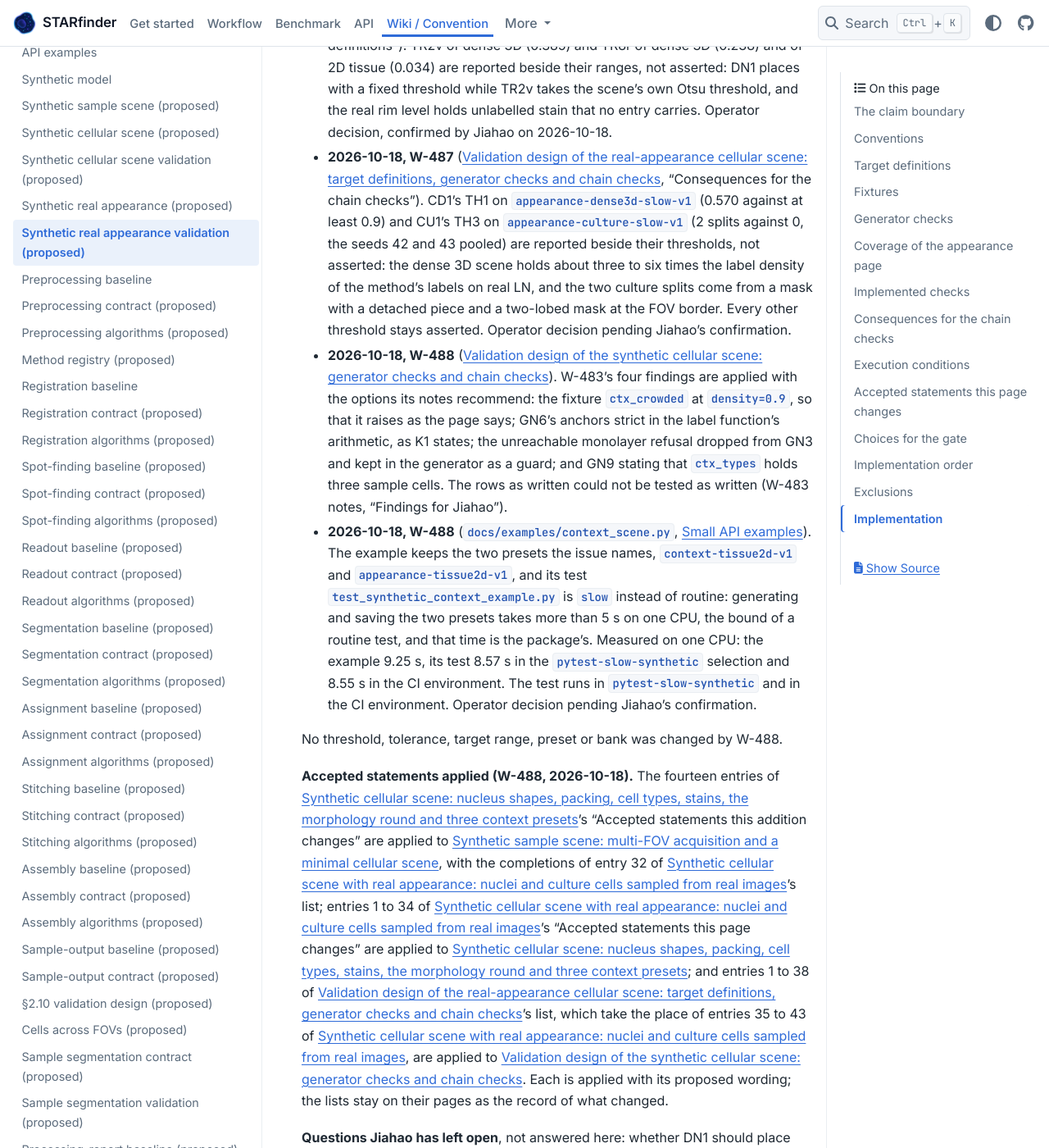
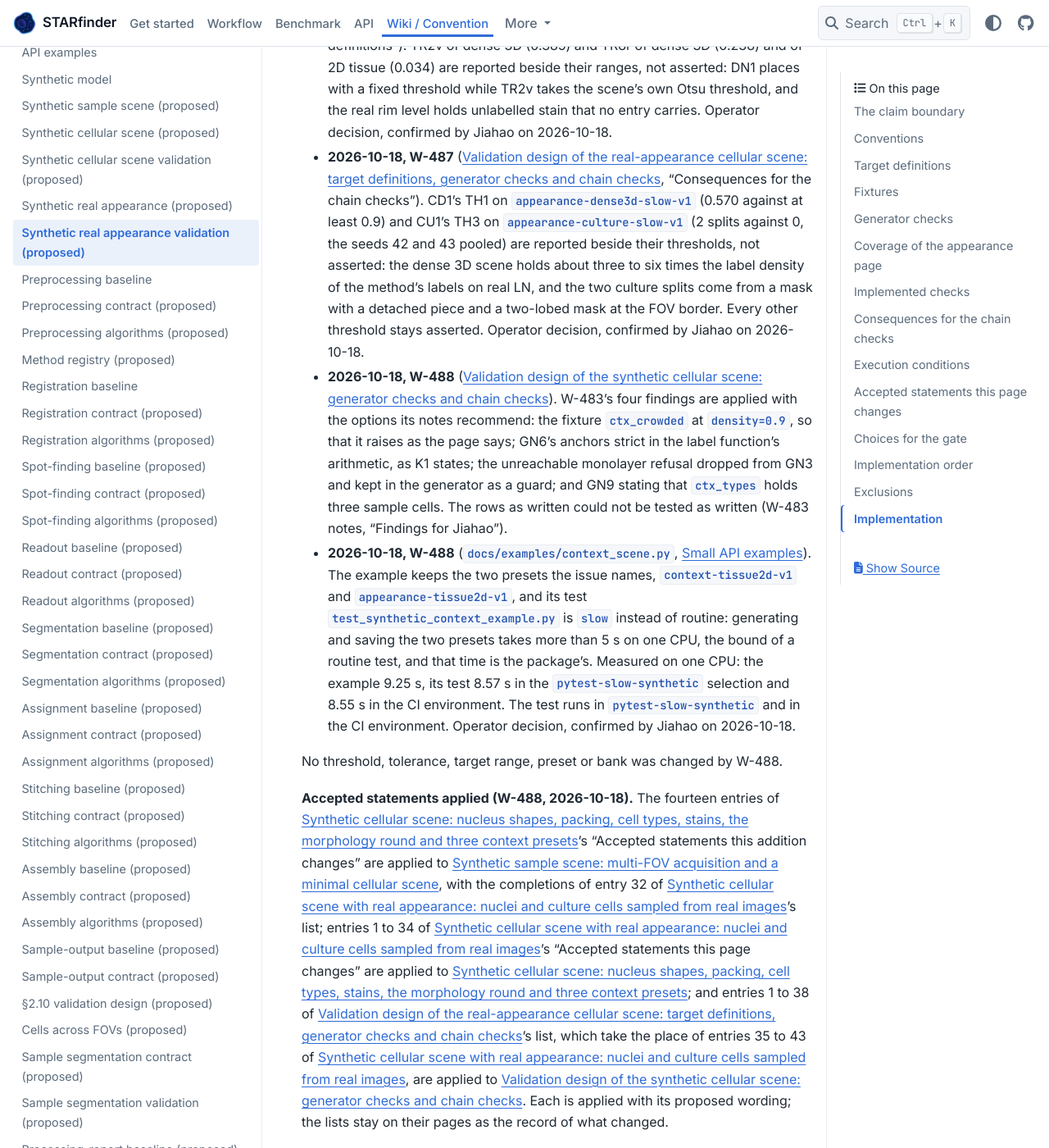
Before and after one commit to wanglab-broad/starfinder, a Sphinx documentation site: the page built from docs/synthetic-real-appearance-validation.md, in a window 1280 px wide and 1400 px high, scrolled down 62457 px. Shown: the whole window at 82% size. Built offline with Sphinx 7.4.7 and the PyData theme 0.15.4, drawn with Linux system fonts in a browser that asks for light colours; some of the changed text lies outside the part shown.

Commit message:
docs(operator): mark the W-487 and W-488 amendments as confirmed
Jiahao confirmed the operator decisions of W-487 (CD1's TH1 and CU1's
TH3 reported beside their thresholds) and W-488 (the example's test is
slow) on 2026-10-18 (comments on W-487 and W-488). The heading of the
W-487 amendment and the two entries in each of the four implementation
sections now say "confirmed by Jiahao on 2026-10-18", as the other
amendments of the batch already do. No other line changes. Checked by
the operator: the routine tests that read these pages (374 passed), the
strict documentation build and docs/check_reference.py.

Co-Authored-By: Claude Opus 5.5 <noreply@anthropic.com>

```diff
--- a/docs/synthetic-real-appearance-validation.md
+++ b/docs/synthetic-real-appearance-validation.md
@@ -551,7 +551,7 @@ on the appearance Jiahao rejected.
 | CT (2D tissue, route after fusion, StarDist `2D_versatile_fluo` and the seeded watershed) | **Amended** | `chain_tissue2d` on `appearance-tissue2d-slow-v1` (0.18927 µm, StarDist at the scale 0.5; bank `tissue2d-v1`); routine and truth variants as CD | TH1 to TH4 as CD; TH5 every FOV `image_supported` and every per-axis error ≤ 1 µm, unchanged and provisional | CT0's stitch now runs on the real PI texture and background; `P` holds by TZ1. About 337 nuclei (estimate) against about 76. CT5 is added |
 | CU (culture, route per FOV, Cellpose `cpsam_v2` with the morphology round) | **Amended** | `chain_culture` on `appearance-culture-slow-v1` (0.388796 µm; bank `culture3d-v1`) at the seeds 42 and 43, as accepted; routine and truth variants as CD | TH1 to TH4 as CD, on the two scenes pooled | The truth cells and nuclei are Cellpose `cpsam_v2` labels extended through z (CU1 of {doc}`synthetic-real-appearance`), read as the method on its own labels. About 32 cells per scene (estimate), about 63 pooled, against about 83. A culture entry can carry the unlabelled DAPI of a second nucleus, a source of false positives (TH-FP, reported). CU0 stands: MO1 keeps both rounds registered on the shared `DAPI`. CU5 is added |
 
-**Amendment of 2026-10-18 (W-487; operator decision pending Jiahao's confirmation).** The first run of the chain
+**Amendment of 2026-10-18 (W-487; operator decision, confirmed by Jiahao on 2026-10-18).** The first run of the chain
 checks (W-487, the seeds fixed in advance) missed two rows on the `slow` presets:
 
 * CD1's TH1 on `appearance-dense3d-slow-v1`: StarDist `3D_spleen` matched 499 of 875 interior truth nuclei, 0.570
@@ -1118,8 +1118,8 @@ each is written where it applies:
   pooled) are reported beside their thresholds, not asserted: the dense 3D scene holds
   about three to six times the label density of the method's labels on real LN, and the two
   culture splits come from a mask with a detached piece and a two-lobed mask at the FOV
-  border. Every other threshold stays asserted. Operator decision pending Jiahao's
-  confirmation.
+  border. Every other threshold stays asserted. Operator decision, confirmed by Jiahao on
+  2026-10-18.
 * **2026-10-18, W-488** ({doc}`synthetic-cellular-scene-validation`). W-483's four findings are
   applied with the options its notes recommend: the fixture `ctx_crowded` at `density=0.9`,
   so that it raises as the page says; GN6's anchors strict in the label function's
@@ -1132,8 +1132,8 @@ each is written where it applies:
   and saving the two presets takes more than 5 s on one CPU, the bound of a routine test,
   and that time is the package's. Measured on one CPU: the example 9.25 s, its test 8.57 s
   in the `pytest-slow-synthetic` selection and 8.55 s in the CI environment. The test runs
-  in `pytest-slow-synthetic` and in the CI environment. Operator decision pending Jiahao's
-  confirmation.
+  in `pytest-slow-synthetic` and in the CI environment. Operator decision, confirmed by Jiahao on
+  2026-10-18.
 
 No threshold, tolerance, target range, preset or bank was changed by W-488.
 
```
Also changed, not shown: docs/synthetic-cellular-scene-validation.md (+4 -4 lines), docs/synthetic-cellular-scene.md (+4 -4 lines), docs/synthetic-real-appearance.md (+4 -4 lines).
